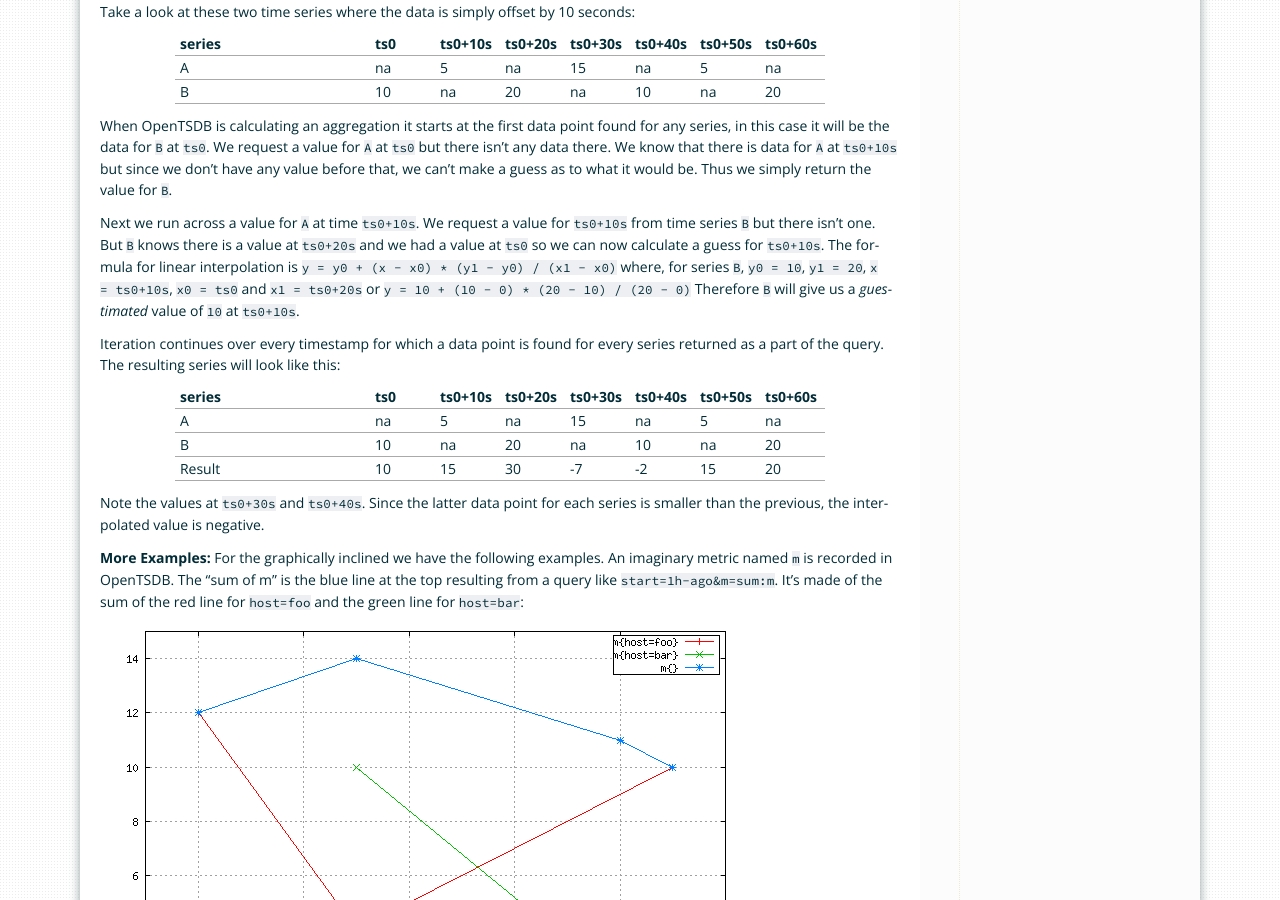
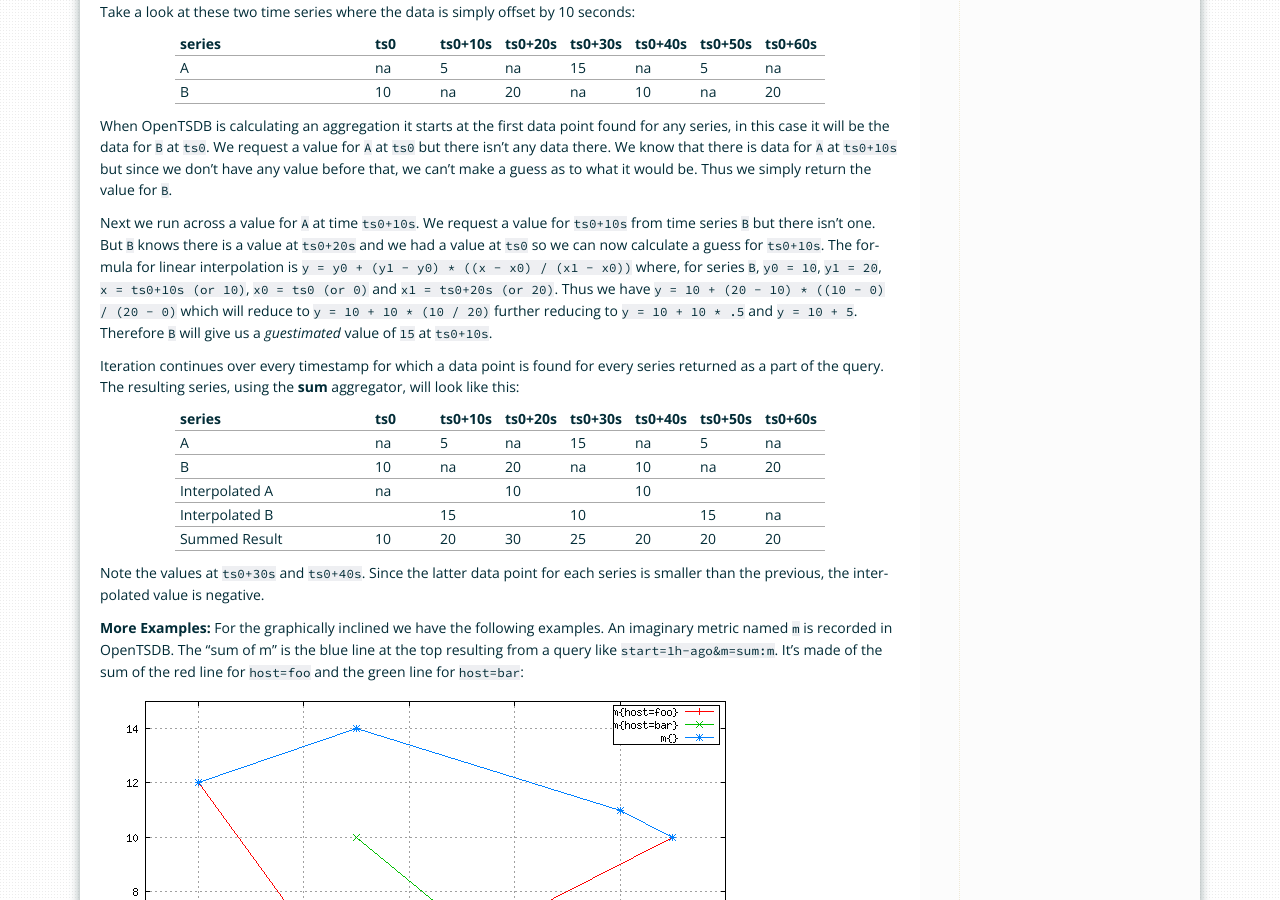
Before and after one commit to OpenTSDB/opentsdb.net, a Sphinx documentation site: the page built from docs/source/user_guide/query/aggregators.rst, in a window 1280 px wide and 900 px high, scrolled down 1140 px. Built offline with Sphinx 7.4.7, drawn with Linux system fonts in a browser that asks for light colours.

Commit message:
Fixed LERP formula and examples in aggregation docs
Signed-off-by: Chris Larsen <clarsen@euphoriaaudio.com>

```diff
--- a/docs/source/user_guide/query/aggregators.rst
+++ b/docs/source/user_guide/query/aggregators.rst
@@ -47,9 +47,9 @@
 
 When OpenTSDB is calculating an aggregation it starts at the first data point found for any series, in this case it will be the data for ``B`` at ``ts0``. We request a value for ``A`` at ``ts0`` but there isn't any data there. We know that there is data for ``A`` at ``ts0+10s`` but since we don't have any value before that, we can't make a guess as to what it would be. Thus we simply return the value for ``B``.
 
-Next we run across a value for ``A`` at time ``ts0+10s``. We request a value for ``ts0+10s`` from time series ``B`` but there isn't one. But ``B`` knows there is a value at ``ts0+20s`` and we had a value at ``ts0`` so we can now calculate a guess for ``ts0+10s``. The formula for linear interpolation is ``y = y0 + (x - x0) * (y1 - y0) / (x1 - x0)`` where, for series ``B``, ``y0 = 10``, ``y1 = 20``, ``x = ts0+10s``, ``x0 = ts0`` and ``x1 = ts0+20s`` or ``y = 10 + (10 - 0) * (20 - 10) / (20 - 0)`` Therefore ``B`` will give us a *guestimated* value of ``10`` at ``ts0+10s``.
+Next we run across a value for ``A`` at time ``ts0+10s``. We request a value for ``ts0+10s`` from time series ``B`` but there isn't one. But ``B`` knows there is a value at ``ts0+20s`` and we had a value at ``ts0`` so we can now calculate a guess for ``ts0+10s``. The formula for linear interpolation is ``y = y0 + (y1 - y0) * ((x - x0) / (x1 - x0))`` where, for series ``B``, ``y0 = 10``, ``y1 = 20``, ``x = ts0+10s (or 10)``, ``x0 = ts0 (or 0)`` and ``x1 = ts0+20s (or 20)``. Thus we have ``y = 10 + (20 - 10) * ((10 - 0) / (20 - 0)`` which will reduce to ``y = 10 + 10 * (10 / 20)`` further reducing to ``y = 10 + 10 * .5`` and ``y = 10 + 5``. Therefore ``B`` will give us a *guestimated* value of ``15`` at ``ts0+10s``.
 
-Iteration continues over every timestamp for which a data point is found for every series returned as a part of the query. The resulting series will look like this:
+Iteration continues over every timestamp for which a data point is found for every series returned as a part of the query. The resulting series, using the **sum** aggregator, will look like this:
 
 .. csv-table::
    :header: "series", "ts0", "ts0+10s", "ts0+20s", "ts0+30s", "ts0+40s", "ts0+50s", "ts0+60s"
@@ -57,7 +57,9 @@
 
    "A", "na", "5", "na", "15", "na", "5", "na"
    "B", "10", "na", "20", "na", "10", "na", "20"
-   "Result", "10", "15", "30", "-7", "-2", "15", "20"
+   "Interpolated A", "na", "", "10", "", "10", "", ""
+   "Interpolated B", "", "15", "", "10", "", "15", "na"
+   "Summed Result", "10", "20", "30", "25", "20", "20", "20"
 
 Note the values at ``ts0+30s`` and ``ts0+40s``. Since the latter data point for each series is smaller than the previous, the interpolated value is negative.
 
```
Also changed, not shown: 3 other files.
